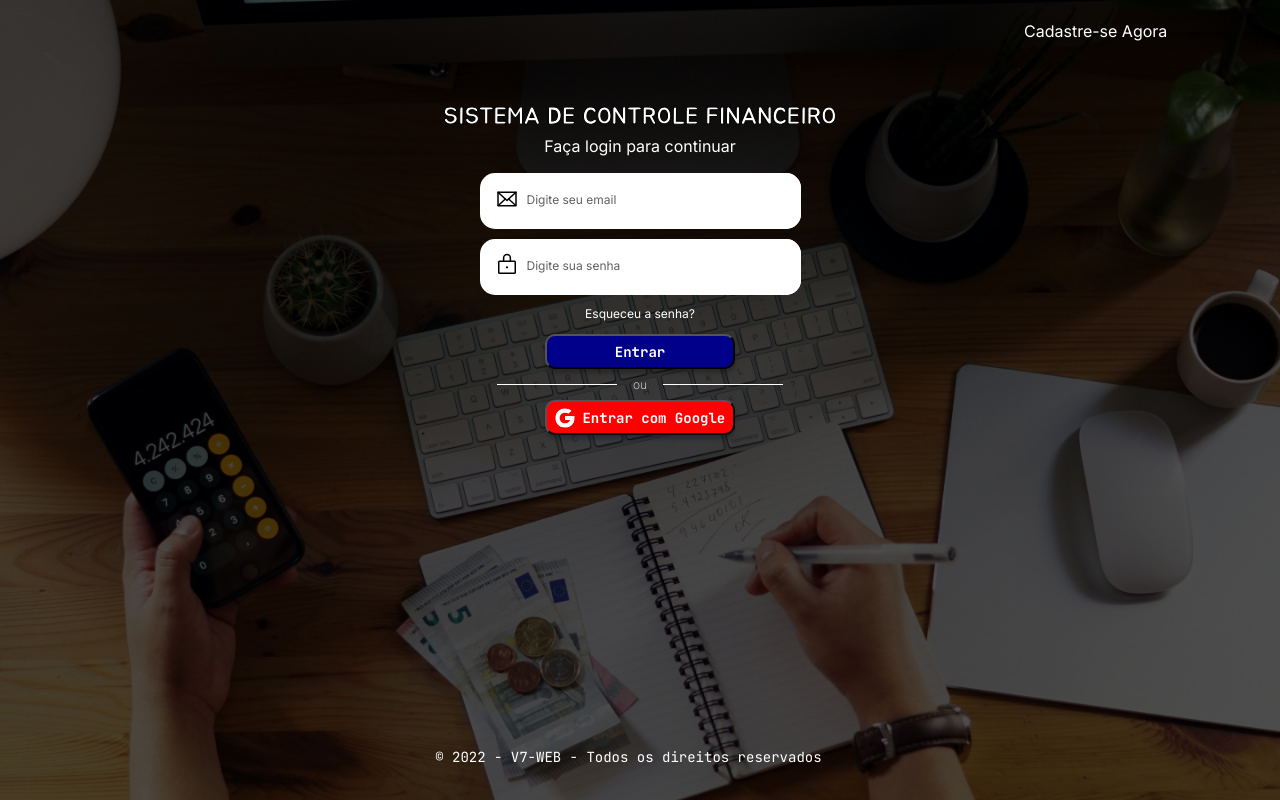
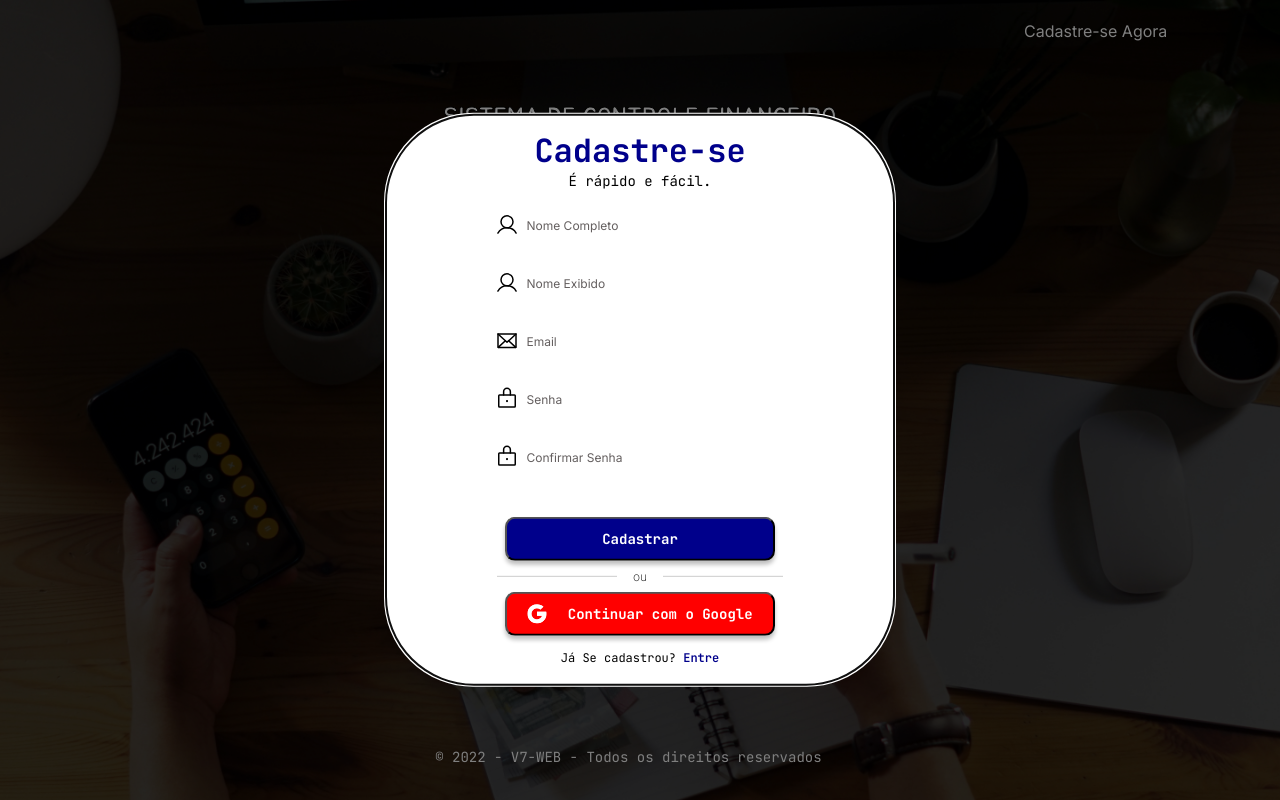
Before and after one commit to ViniciusLima7/sistema-de-controle-financeiro, a React (Vite) app: page / in a window 1280 px wide. Both pictures are taken after a click on the element "Cadastre-se Agora". Built offline with nearby package versions, Linux system fonts and the light colour scheme.

Commit message:
feat: Adiciona Modal de Cadastro

```diff
--- a/package.json
+++ b/package.json
@@ -9,6 +9,9 @@
     "preview": "vite preview"
   },
   "dependencies": {
+    "@emotion/react": "^11.10.5",
+    "@emotion/styled": "^11.10.5",
+    "@mui/material": "^5.10.11",
     "phosphor-icons": "^1.4.2",
     "phosphor-react": "^1.4.1",
     "react": "^18.2.0",
--- a/src/App.css
+++ b/src/App.css
@@ -11,6 +11,7 @@ padding:0;
 --blue-600: #00008B;
 --blue-900: #000049;
 --gray-100: #E6E6E6;
+--gray-200: #CCCCCC;
 --gray-500: #645F5F;
 --red-500: #FF0000;
 --red-800: #A00000;
--- a/src/components/Button/index.tsx
+++ b/src/components/Button/index.tsx
@@ -5,16 +5,29 @@ export interface ButtonProps {
   text: string;
   background?: string;
   hoverBg?: string;
+  width?: string;
+  height?: string;
 }
 
 export function Button({
   text = "Button",
   background = "var(--blue-600)",
   hoverBg = "var(--blue-900)",
+  width = "249px",
+  height = "40px",
 }: ButtonProps) {
   return (
-    <Botao background={background} hoverBg={hoverBg}>
-      {text === "Entrar com Google" ? <img src={iconGoogle}></img> : ""}
+    <Botao
+      background={background}
+      hoverBg={hoverBg}
+      width={width}
+      height={height}
+    >
+      {text === "Entrar com Google" || text === "Continuar com o Google" ? (
+        <img src={iconGoogle}></img>
+      ) : (
+        ""
+      )}
       <p>{text}</p>
     </Botao>
   );
--- a/src/components/Button/styles.ts
+++ b/src/components/Button/styles.ts
@@ -3,16 +3,20 @@ import styled from "styled-components";
 interface PropButton {
   background: string;
   hoverBg: string;
+  width: string;
+  height: string;
 }
 
 export const Botao = styled.button.attrs((props: PropButton) => ({
   background: props.background,
   hoverBg: props.hoverBg,
+  width: props.width,
+  height: props.height,
 }))<PropButton>`
   box-sizing: border-box;
 
-  width: 249px;
-  height: 40px;
+  width: ${(props) => props.width};
+  height: ${(props) => props.height};
   padding: 8px 0;
 
   display: flex;
@@ -33,7 +37,6 @@ export const Botao = styled.button.attrs((props: PropButton) => ({
   cursor: pointer;
 
   text-align: center;
-  align-items: center;
 
   :hover {
     background: ${(props) => props.hoverBg};
@@ -42,8 +45,8 @@ export const Botao = styled.button.attrs((props: PropButton) => ({
   }
 
   @media screen and (max-width: 1280px) {
-    width: 190px;
-    height: 35px;
+    width: ${(props) => props.width};
+    height: ${(props) => props.height};
     font-size: 14px;
   }
 `;
--- a/src/components/Input/index.tsx
+++ b/src/components/Input/index.tsx
@@ -6,13 +6,38 @@ interface InputProps {
   type?: string;
   name?: string;
   placeholder: string;
+  width?: string;
+  height?: string;
+  widthLabel?: string;
+  heightLabel?: string;
+  marginBottom?: string;
 }
 
-export function Input({ icon, type, name, placeholder }: InputProps) {
+export function Input({
+  icon,
+  type,
+  name,
+  placeholder,
+  width = "290px",
+  height = "50px",
+  widthLabel,
+  heightLabel,
+  marginBottom = "2px",
+}: InputProps) {
   return (
-    <Label>
+    <Label
+      widthLabel={widthLabel}
+      heightLabel={heightLabel}
+      marginBottom={marginBottom}
+    >
       <i>{icon}</i>
-      <InputStyle type={type} placeholder={placeholder} name={name} />
+      <InputStyle
+        type={type}
+        placeholder={placeholder}
+        name={name}
+        width={width}
+        height={height}
+      />
     </Label>
   );
 }
--- a/src/components/Input/styles.ts
+++ b/src/components/Input/styles.ts
@@ -1,8 +1,22 @@
 import styled from "styled-components";
 
-export const InputStyle = styled.input`
-  width: 364px;
-  height: 66px;
+interface PropInput {
+  width?: string;
+  height?: string;
+}
+
+interface PropLabel {
+  widthLabel?: string;
+  heightLabel?: string;
+  marginBottom?: string;
+}
+
+export const InputStyle = styled.input.attrs((props: PropInput) => ({
+  width: props.width,
+  height: props.height,
+}))<PropInput>`
+  width: ${(props) => props.width};
+  height: ${(props) => props.height};
   outline: none;
   border-color: var(--white);
   border: none;
@@ -11,7 +25,7 @@ export const InputStyle = styled.input`
   font-size: 16px;
   padding-bottom: 5px;
   padding-left: 8px;
-  padding-right: 10px;
+  padding-right: 20px;
 
   font-family: "Inter";
   font-style: normal;
@@ -33,16 +47,20 @@ export const InputStyle = styled.input`
     width: 270px;
     height: 50px;
     font-size: 12px;
-    line-height: 12px;
+    /* line-height: 12px; */
   }
 `;
 
-export const Label = styled.label`
-  width: 400px;
-  height: 72px;
+export const Label = styled.label.attrs((props: PropLabel) => ({
+  width: props.widthLabel,
+  height: props.heightLabel,
+  marginBottom: props.marginBottom,
+}))<PropLabel>`
+  width: ${(props) => props.widthLabel};
+  height: ${(props) => props.heightLabel};
   border-radius: 15px;
   background: var(--white);
-  margin-bottom: 10px;
+  margin-bottom: ${(props) => props.marginBottom};
   padding-left: 15px;
   display: flex;
   align-items: center;
--- /dev/null
+++ b/src/components/Modal/index.tsx
@@ -0,0 +1,65 @@
+import * as React from "react";
+// import Box from "@mui/material/Box";
+import Modal from "@mui/material/Modal";
+import { Registration } from "../../pages/Login/styles";
+import { Box, Subtitle, Text, Link, Title } from "./styles";
+import { Input } from "../Input";
+import { Line, TextLine } from "../../pages/Login/styles";
+import { Button } from "../../components/Button";
+import { Envelope, Lock, User } from "phosphor-react";
+
+//   transform: "translate(-50%, -50%)",
+
+export function ModalA() {
+  const [open, setOpen] = React.useState(false);
+  const handleOpen = () => setOpen(true);
+  const handleClose = () => setOpen(false);
+  return (
+    <>
+      <Registration onClick={handleOpen}>Cadastre-se Agora</Registration>
+      <Modal
+        open={open}
+        onClose={handleClose}
+        aria-labelledby="modal-modal-title"
+        aria-describedby="modal-modal-description"
+      >
+        <Box>
+          <Title id="modal-modal-title">Cadastre-se</Title>
+          <Subtitle id="modal-modal-description">É rápido e fácil.</Subtitle>
+          <Input icon={<User size={24} />} placeholder="Nome Completo" />
+          <Input icon={<User size={24} />} placeholder="Nome Exibido" />
+          <Input
+            icon={<Envelope size={24} />}
+            type="email"
+            placeholder="Email"
+          />
+          <Input
+            icon={<Lock size={24} />}
+            type="password"
+            placeholder="Senha"
+          />
+          <Input
+            icon={<Lock size={24} />}
+            type="password"
+            placeholder="Confirmar Senha"
+            marginBottom="30px"
+          />
+          <Button text="Cadastrar" width="270px" height="44px"></Button>
+          <Line color="var(--gray-200);">
+            <TextLine>ou</TextLine>
+          </Line>
+          <Button
+            background="var(--red-500)"
+            hoverBg="var(--red-800)"
+            text="Continuar com o Google"
+            width="270px"
+            height="44px"
+          ></Button>
+          <Text>
+            Já Se cadastrou? <Link>Entre</Link>
+          </Text>
+        </Box>
+      </Modal>
+    </>
+  );
+}
--- /dev/null
+++ b/src/components/Modal/styles.ts
@@ -0,0 +1,79 @@
+import styled from "styled-components";
+
+export const Box = styled.div`
+  position: absolute;
+  display: flex;
+  flex-direction: column;
+  top: 50%;
+  left: 50%;
+  transform: translate(-50%, -50%);
+  width: 500px;
+  background-color: var(--white);
+  box-shadow: 24px;
+  border-radius: 88px;
+  padding: 4px;
+  align-items: center;
+  text-align: center;
+  justify-content: center;
+  :focus {
+    border: none;
+  }
+`;
+
+export const Title = styled.h1`
+  font-family: "JetBrains Mono";
+  font-style: normal;
+  font-weight: 700;
+  font-size: 40px;
+  margin-bottom: 0;
+  margin-top: 10px;
+
+  color: var(--blue-600);
+  text-align: center;
+
+  @media screen and (max-width: 1280px) {
+    font-size: 32px;
+  }
+`;
+
+export const Subtitle = styled.h1`
+  font-family: "JetBrains Mono";
+  font-style: normal;
+  font-weight: 400;
+  font-size: 18px;
+  text-align: center;
+  margin-top: 0;
+
+  color: var(--black);
+  text-align: center;
+
+  @media screen and (max-width: 1280px) {
+    font-size: 14px;
+    /* line-height: 35px; */
+  }
+`;
+
+export const Text = styled.p`
+  font-family: "JetBrains Mono";
+  font-style: normal;
+  font-weight: 400;
+  font-size: 16px;
+  line-height: 21px;
+  text-align: center;
+
+  @media screen and (max-width: 1280px) {
+    font-size: 12px;
+  }
+`;
+
+export const Link = styled.a`
+  color: var(--blue-600);
+  font-weight: 600;
+  cursor: pointer;
+`;
+
+export const Container = styled.div`
+  background-color: black;
+  width: 100vw;
+  height: 100vh;
+`;
--- a/src/pages/Login/index.tsx
+++ b/src/pages/Login/index.tsx
@@ -7,17 +7,17 @@ import {
   FormLogin,
   Line,
   Link,
-  Registration,
   Rodape,
   SubTitle,
   Text,
   TextLine,
   Title,
 } from "./styles";
+import { ModalA } from "../../components/Modal";
 export function Login() {
   return (
     <ContainerBG>
-      <Registration>Cadastre-se Agora</Registration>
+      <ModalA />
       <Title>SISTEMA DE CONTROLE FINANCEIRO</Title>
       <SubTitle>Faça login para continuar</SubTitle>
       <FormLogin>
@@ -25,16 +25,26 @@ export function Login() {
           placeholder="Digite seu email"
           type="email"
           icon={<Envelope size={24} />}
+          width="364px"
+          height="66px"
+          widthLabel="400px"
+          heightLabel="72px"
+          marginBottom="10px"
         />
         <Input
           placeholder="Digite sua senha"
           type="password"
           icon={<Lock size={24} />}
+          width="364px"
+          height="66px"
+          widthLabel="400px"
+          heightLabel="72px"
+          marginBottom="10px"
         ></Input>
         <Text>Esqueceu a senha?</Text>
         <Button text="Entrar"></Button>
-        <Line>
-          <TextLine>ou</TextLine>
+        <Line color="var(--white)">
+          <TextLine color="var(--white);">ou</TextLine>
         </Line>
         <Button
           background="var(--red-500)"
--- a/src/pages/Login/styles.ts
+++ b/src/pages/Login/styles.ts
@@ -1,5 +1,13 @@
 import styled from "styled-components";
 import fundo from "../../assets/fundofigma.jpg";
+
+interface PropLine {
+  color?: string;
+}
+
+interface PropTextLine {
+  color?: string;
+}
 
 export const ContainerBG = styled.div`
   //Image
@@ -104,7 +112,9 @@ export const Text = styled.p`
   }
 `;
 
-export const Line = styled.div`
+export const Line = styled.div.attrs((props: PropLine) => ({
+  color: props.color,
+}))<PropLine>`
   display: flex;
   flex-direction: row;
   padding: 8px;
@@ -113,7 +123,7 @@ export const Line = styled.div`
   /* Linha */
   ::before,
   ::after {
-    background-color: var(--white);
+    background-color: ${(props) => props.color};
     content: "";
     height: 1px;
     width: 150px;
@@ -127,13 +137,15 @@ export const Line = styled.div`
   }
 `;
 
-export const TextLine = styled.span`
+export const TextLine = styled.span.attrs((props: PropTextLine) => ({
+  color: props.color,
+}))<PropTextLine>`
   font-family: "Inter";
   font-style: normal;
   font-weight: 200;
   font-size: 16px;
   padding: 0 16px;
-  color: var(--white);
+  color: ${(props) => props.color};
 
   @media screen and (max-width: 1280px) {
     font-size: 12px;
```
Also changed, not shown: 1 other file (tests, documents, lock files or other folders).
